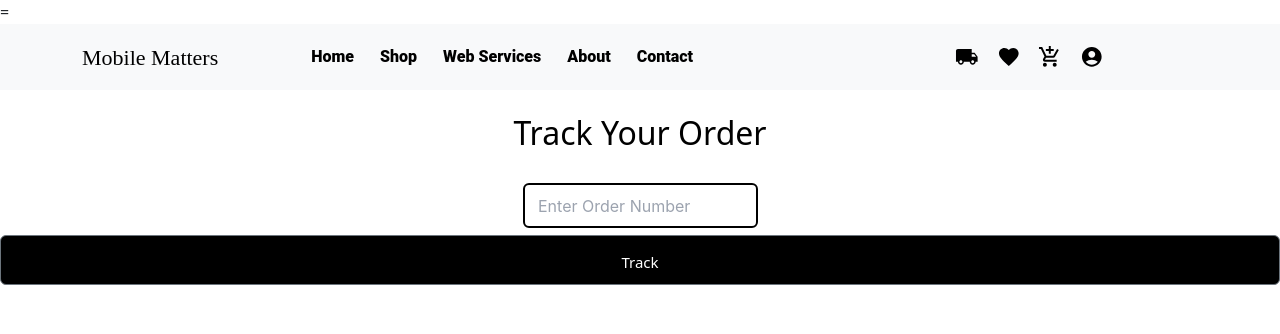
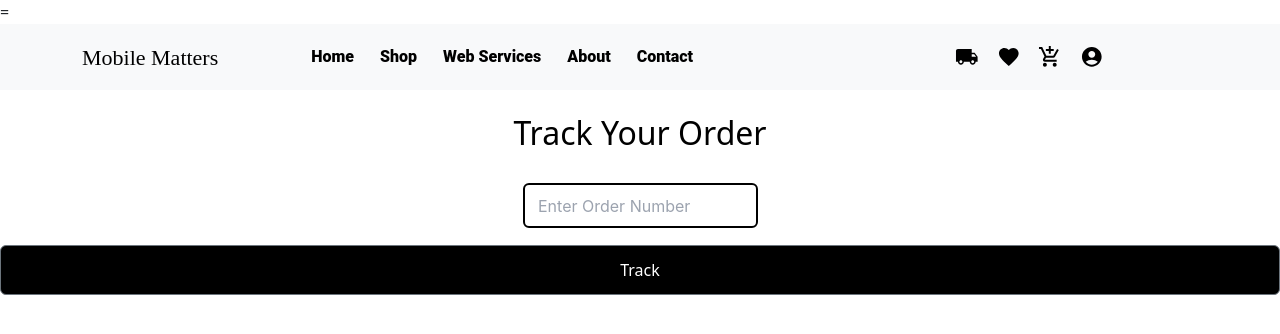
Before and after one commit to HlobisileLukhele/mobile-matters-ecommerce-site, a React (Create React App) app: page /TrackOrder in a window 1280 px wide. Shown: the top 334 px of the page. Built offline with nearby package versions, Linux system fonts and the light colour scheme.

Commit message:
removed margin-right spacing

```diff
--- a/src/Components/TrackOrder.jsx
+++ b/src/Components/TrackOrder.jsx
@@ -22,10 +22,9 @@ const TrackOrder = () => {
         onChange={(e) => setOrderNumber(e.target.value)}
         className="Search-item"
       />
-      <button onClick={trackOrder} className="btn btn-secondary mr-2 search-btn">Track</button>
+      <button onClick={trackOrder} className="btn btn-secondary ">Track</button>
       {orderStatus && <p className="mt-4 ">Your order status: {orderStatus}</p>}
       </form>
-
     </div>
   );
 };
```
